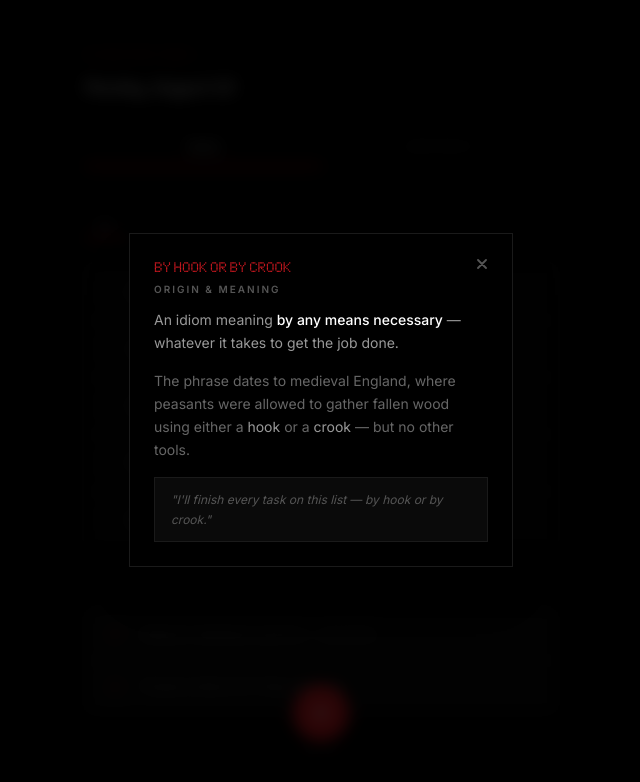
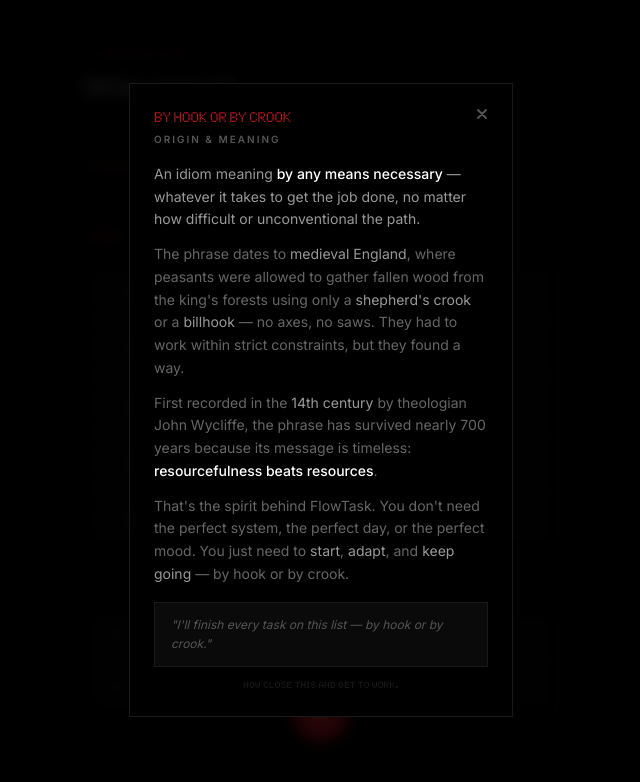
Before and after one commit to bimon08/flowtask, a Next.js app: page / in a window 1280 px wide. Both pictures are taken after a click on the button "(?)". Shown: the top 782 px of the page, without its empty margins (319-959 px from the left). Built offline with nearby package versions, Linux system fonts and the light colour scheme.

Commit message:
docs: expand idiom history and add closing call-to-action on the landing page

```diff
--- a/app/page.tsx
+++ b/app/page.tsx
@@ -43,18 +43,33 @@ function MottoModal({ onClose }: { onClose: () => void }) {
           </button>
 
           <h2 className="font-dot text-sm text-[var(--accent)] mb-1 uppercase">By hook or by crook</h2>
-          <p className="text-[10px] uppercase tracking-[0.2em] text-[#555] font-semibold mb-3">Origin &amp; Meaning</p>
-          <p className="text-sm text-[#999] leading-relaxed mb-4">
-            An idiom meaning <span className="text-white font-medium">by any means necessary</span> — whatever it takes to get the job done.
+          <p className="text-[10px] uppercase tracking-[0.2em] text-[#555] font-semibold mb-4">Origin &amp; Meaning</p>
+
+          <p className="text-sm text-[#999] leading-relaxed mb-3">
+            An idiom meaning <span className="text-white font-medium">by any means necessary</span> — whatever it takes to get the job done, no matter how difficult or unconventional the path.
           </p>
+
+          <p className="text-sm text-[#666] leading-relaxed mb-3">
+            The phrase dates to <span className="text-[#999]">medieval England</span>, where peasants were allowed to gather fallen wood from the king&apos;s forests using only a <span className="text-[#999]">shepherd&apos;s crook</span> or a <span className="text-[#999]">billhook</span> — no axes, no saws. They had to work within strict constraints, but they found a way.
+          </p>
+
+          <p className="text-sm text-[#666] leading-relaxed mb-3">
+            First recorded in the <span className="text-[#999]">14th century</span> by theologian John Wycliffe, the phrase has survived nearly 700 years because its message is timeless: <span className="text-white font-medium">resourcefulness beats resources</span>.
+          </p>
+
           <p className="text-sm text-[#666] leading-relaxed mb-4">
-            The phrase dates to medieval England, where peasants were allowed to gather fallen wood using either a <span className="text-[#999]">hook</span> or a <span className="text-[#999]">crook</span> — but no other tools.
+            That&apos;s the spirit behind FlowTask. You don&apos;t need the perfect system, the perfect day, or the perfect mood. You just need to <span className="text-[#999]">start</span>, <span className="text-[#999]">adapt</span>, and <span className="text-[#999]">keep going</span> — by hook or by crook.
           </p>
-          <div className="border border-[#1a1a1a] bg-[#0a0a0a] px-4 py-3">
+
+          <div className="border border-[#1a1a1a] bg-[#0a0a0a] px-4 py-3 mb-3">
             <p className="text-xs text-[#555] italic leading-relaxed">
               &quot;I&apos;ll finish every task on this list — by hook or by crook.&quot;
             </p>
           </div>
+
+          <p className="font-dot text-[9px] text-[#333] uppercase tracking-wider text-center">
+            Now close this and get to work.
+          </p>
         </motion.div>
       </motion.div>
     </AnimatePresence>
```
